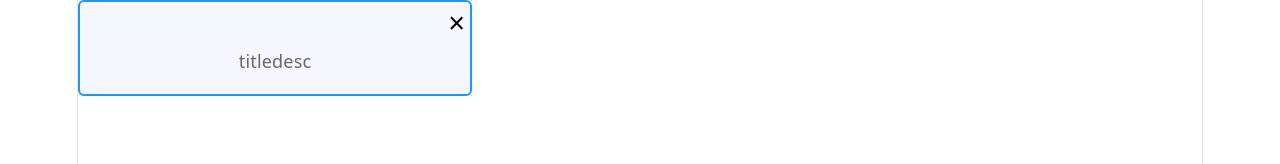
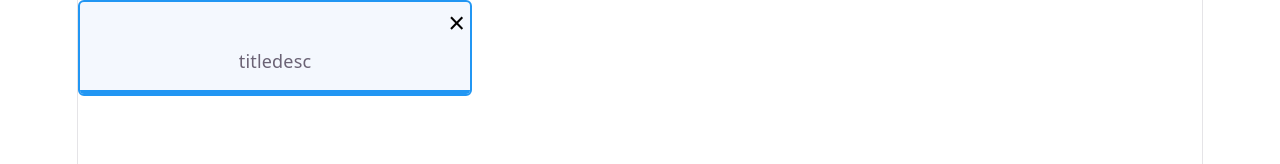
Before and after one commit to kiran-kharsel/toast-notification, a React (Vite) app: page / in a window 1280 px wide. Shown: the top 164 px of the page. Built offline with nearby package versions, Linux system fonts and the light colour scheme.

Commit message:
style: add style to toast-progress element

```diff
--- a/src/toast-notification/style.css
+++ b/src/toast-notification/style.css
@@ -28,3 +28,14 @@
     font-size: 1.6rem;
     cursor: pointer;
 }
+
+.toast-progress{
+    width: 100%;
+    height: 4px;
+    position: absolute;
+    bottom: 0;
+    left: 0;
+    background-color: var(--info);
+    border-bottom-left-radius: inherit;
+    border-bottom-right-radius: inherit;
+}
```
